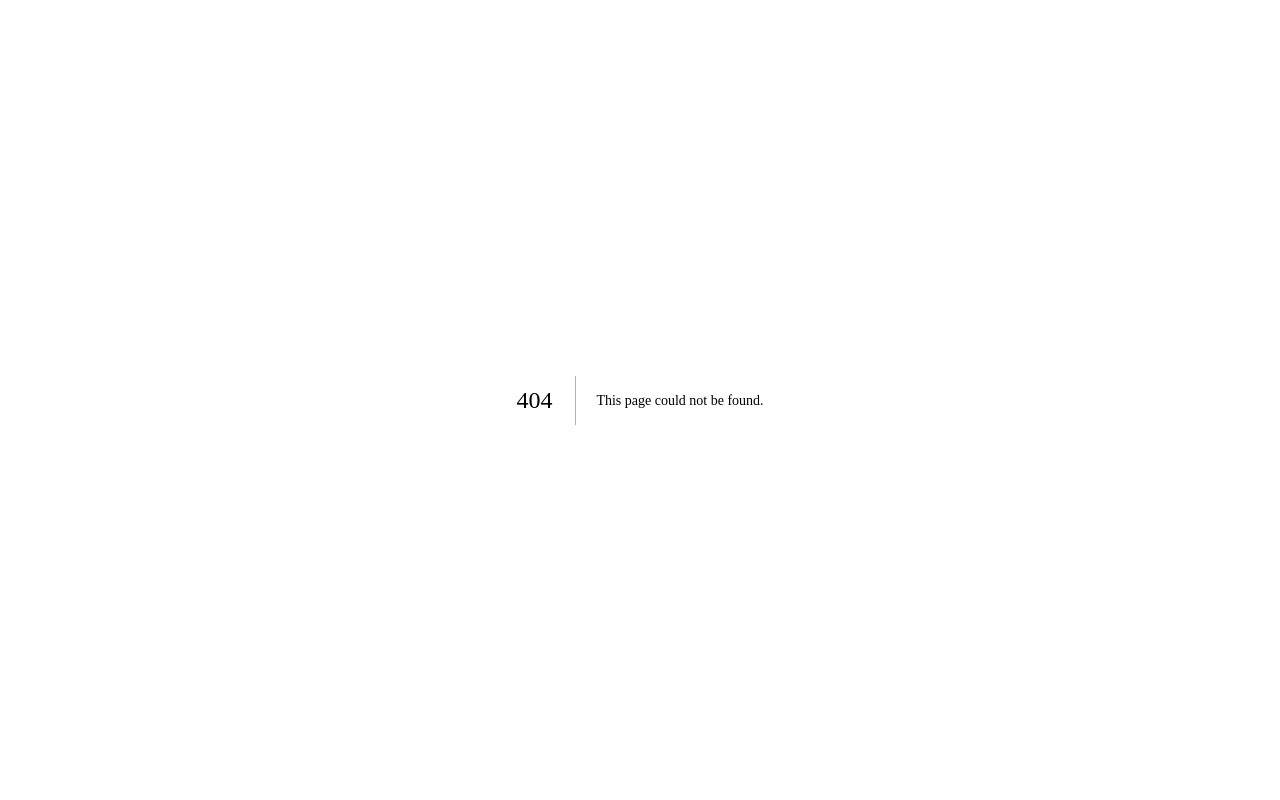
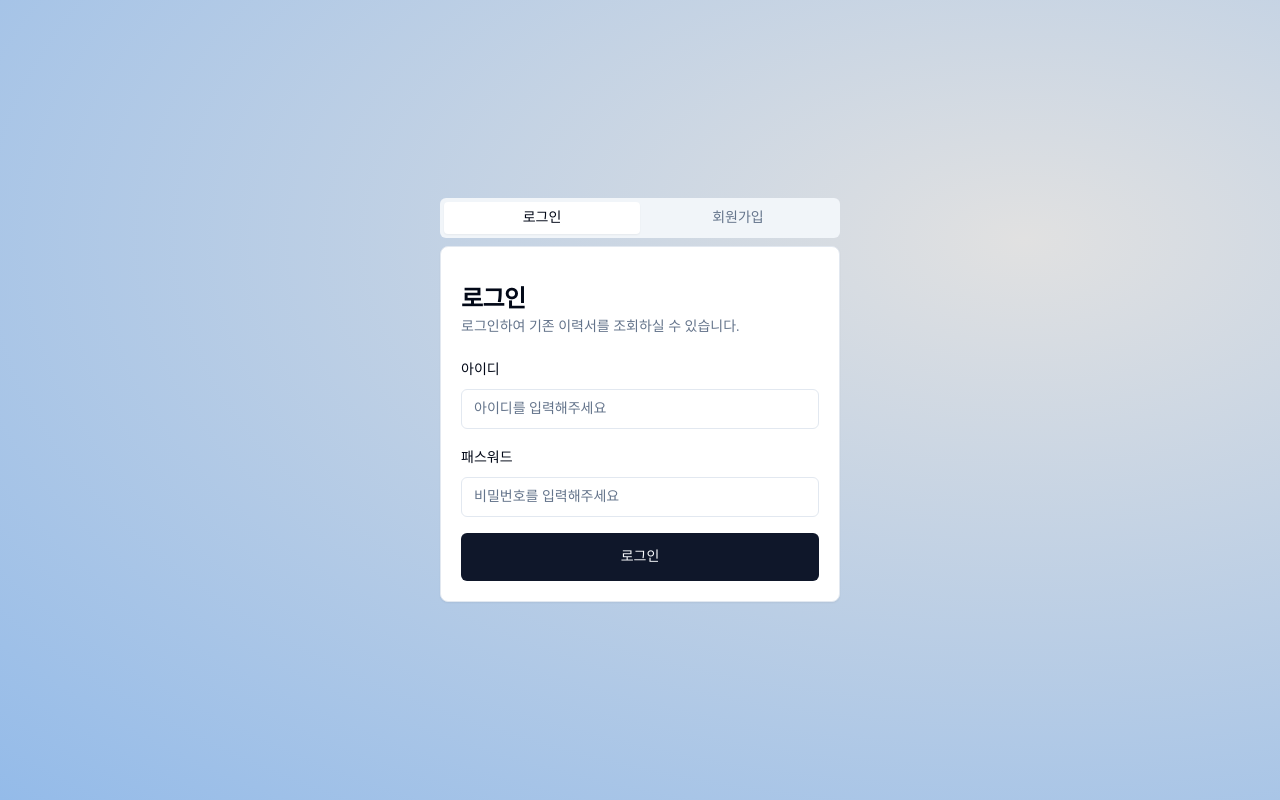
Before and after one commit to mrbonk97/resume-box, a Next.js app: page /auth in a window 1280 px wide. Before the commit this address had no page. Built offline with nearby package versions, Linux system fonts and the light colour scheme.

Commit message:
feat 로그인 페이지 구현

```diff
--- /dev/null
+++ b/app/auth/page.tsx
@@ -0,0 +1,173 @@
+"use client";
+import { Button } from "@/components/ui/button";
+import {
+  Card,
+  CardContent,
+  CardDescription,
+  CardFooter,
+  CardHeader,
+  CardTitle,
+} from "@/components/ui/card";
+import { Label } from "@/components/ui/label";
+import { Tabs, TabsContent, TabsList, TabsTrigger } from "@/components/ui/tabs";
+import { signInSchema, signUpSchema } from "@/schema";
+import { zodResolver } from "@hookform/resolvers/zod";
+import { useForm } from "react-hook-form";
+import { z } from "zod";
+import {
+  Form,
+  FormControl,
+  FormDescription,
+  FormField,
+  FormItem,
+  FormLabel,
+  FormMessage,
+} from "@/components/ui/form";
+import { Input } from "@/components/ui/input";
+
+const SiginInPage = () => {
+  const signInForm = useForm<z.infer<typeof signInSchema>>({
+    resolver: zodResolver(signInSchema),
+    defaultValues: {
+      username: "",
+      password: "",
+    },
+  });
+
+  const signUpForm = useForm<z.infer<typeof signUpSchema>>({
+    resolver: zodResolver(signUpSchema),
+    defaultValues: {
+      username: "",
+      password: "",
+      nickname: "",
+    },
+  });
+
+  const handleSignIn = (values: z.infer<typeof signInSchema>) => {};
+
+  return (
+    <main className="h-full w-full radical-bg flex2">
+      <Tabs defaultValue="sign-in" className="w-[400px]">
+        <TabsList className="grid w-full grid-cols-2">
+          <TabsTrigger value="sign-in">로그인</TabsTrigger>
+          <TabsTrigger value="sign-up">회원가입</TabsTrigger>
+        </TabsList>
+        <TabsContent value="sign-in">
+          <Card className="p-5">
+            <CardHeader className="px-0 py-5">
+              <CardTitle>로그인</CardTitle>
+              <CardDescription>
+                로그인하여 기존 이력서를 조회하실 수 있습니다.
+              </CardDescription>
+            </CardHeader>
+            <Form {...signInForm}>
+              <form
+                onSubmit={signInForm.handleSubmit(handleSignIn)}
+                className="space-y-4"
+              >
+                <FormField
+                  control={signInForm.control}
+                  name="username"
+                  render={({ field }) => (
+                    <FormItem>
+                      <FormLabel>아이디</FormLabel>
+                      <FormControl>
+                        <Input placeholder="아이디를 입력해주세요" {...field} />
+                      </FormControl>
+                      <FormMessage />
+                    </FormItem>
+                  )}
+                />
+                <FormField
+                  control={signInForm.control}
+                  name="password"
+                  render={({ field }) => (
+                    <FormItem>
+                      <FormLabel>패스워드</FormLabel>
+                      <FormControl>
+                        <Input
+                          placeholder="비밀번호를 입력해주세요"
+                          type="password"
+                          {...field}
+                        />
+                      </FormControl>
+                      <FormMessage />
+                    </FormItem>
+                  )}
+                />
+                <CardFooter className="p-0">
+                  <Button className="w-full py-6">로그인</Button>
+                </CardFooter>
+              </form>
+            </Form>
+          </Card>
+        </TabsContent>
+        <TabsContent value="sign-up">
+          <Card className="p-5">
+            <CardHeader className="px-0 py-5">
+              <CardTitle>회원가입</CardTitle>
+              <CardDescription>
+                간단한 회원가입으로 무료로 이용해보세요
+              </CardDescription>
+            </CardHeader>
+            <Form {...signUpForm}>
+              <form
+                onSubmit={signUpForm.handleSubmit(handleSignIn)}
+                className="space-y-4"
+              >
+                <FormField
+                  control={signUpForm.control}
+                  name="username"
+                  render={({ field }) => (
+                    <FormItem>
+                      <FormLabel>아이디</FormLabel>
+                      <FormControl>
+                        <Input placeholder="아이디를 입력해주세요" {...field} />
+                      </FormControl>
+                      <FormMessage />
+                    </FormItem>
+                  )}
+                />
+                <FormField
+                  control={signUpForm.control}
+                  name="password"
+                  render={({ field }) => (
+                    <FormItem>
+                      <FormLabel>패스워드</FormLabel>
+                      <FormControl>
+                        <Input
+                          placeholder="비밀번호를 입력해주세요"
+                          type="password"
+                          {...field}
+                        />
+                      </FormControl>
+                      <FormMessage />
+                    </FormItem>
+                  )}
+                />
+                <FormField
+                  control={signUpForm.control}
+                  name="nickname"
+                  render={({ field }) => (
+                    <FormItem>
+                      <FormLabel>이름</FormLabel>
+                      <FormControl>
+                        <Input placeholder="이름을 입력해주세요" {...field} />
+                      </FormControl>
+                      <FormMessage />
+                    </FormItem>
+                  )}
+                />
+                <CardFooter className="p-0">
+                  <Button className="w-full py-6">회원가입</Button>
+                </CardFooter>
+              </form>
+            </Form>
+          </Card>
+        </TabsContent>
+      </Tabs>
+    </main>
+  );
+};
+
+export default SiginInPage;
```
